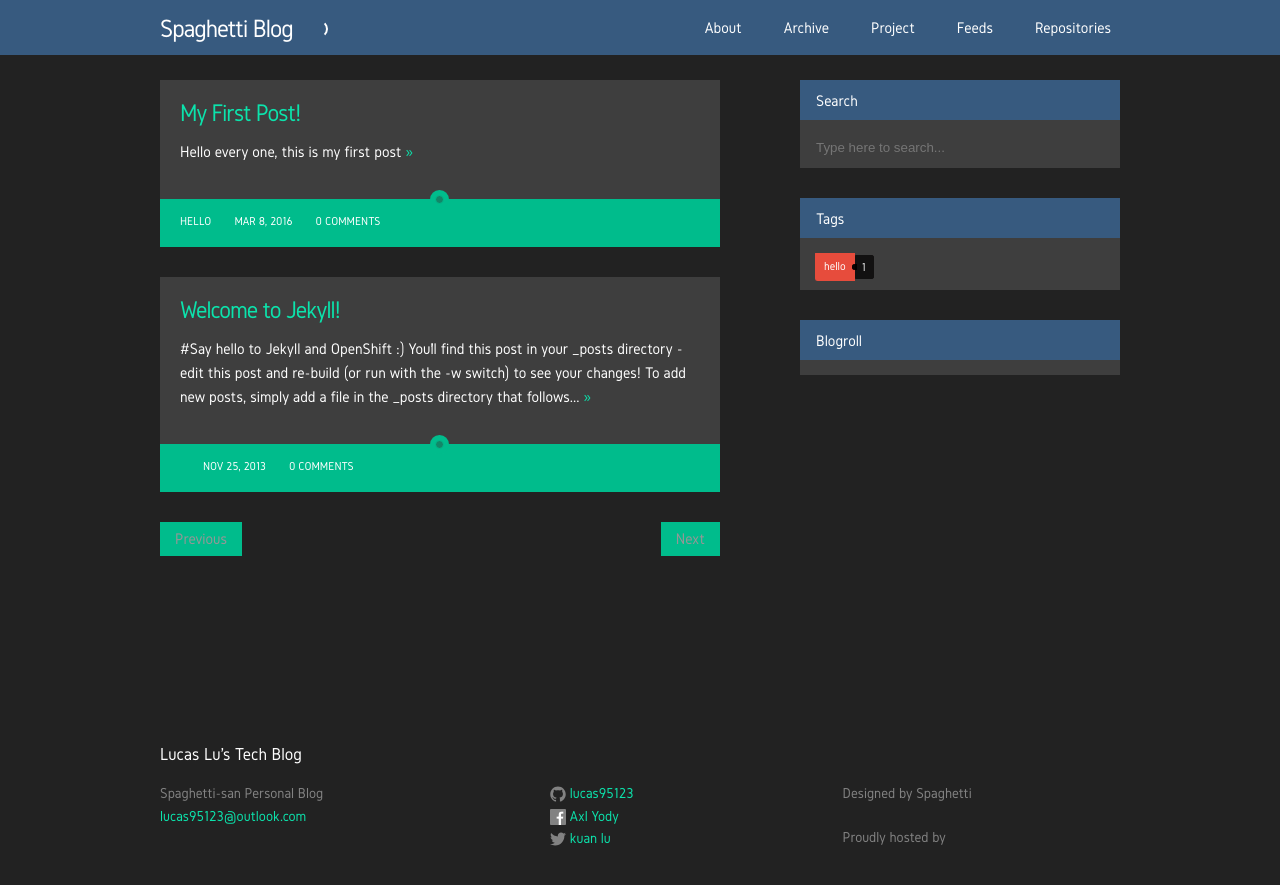
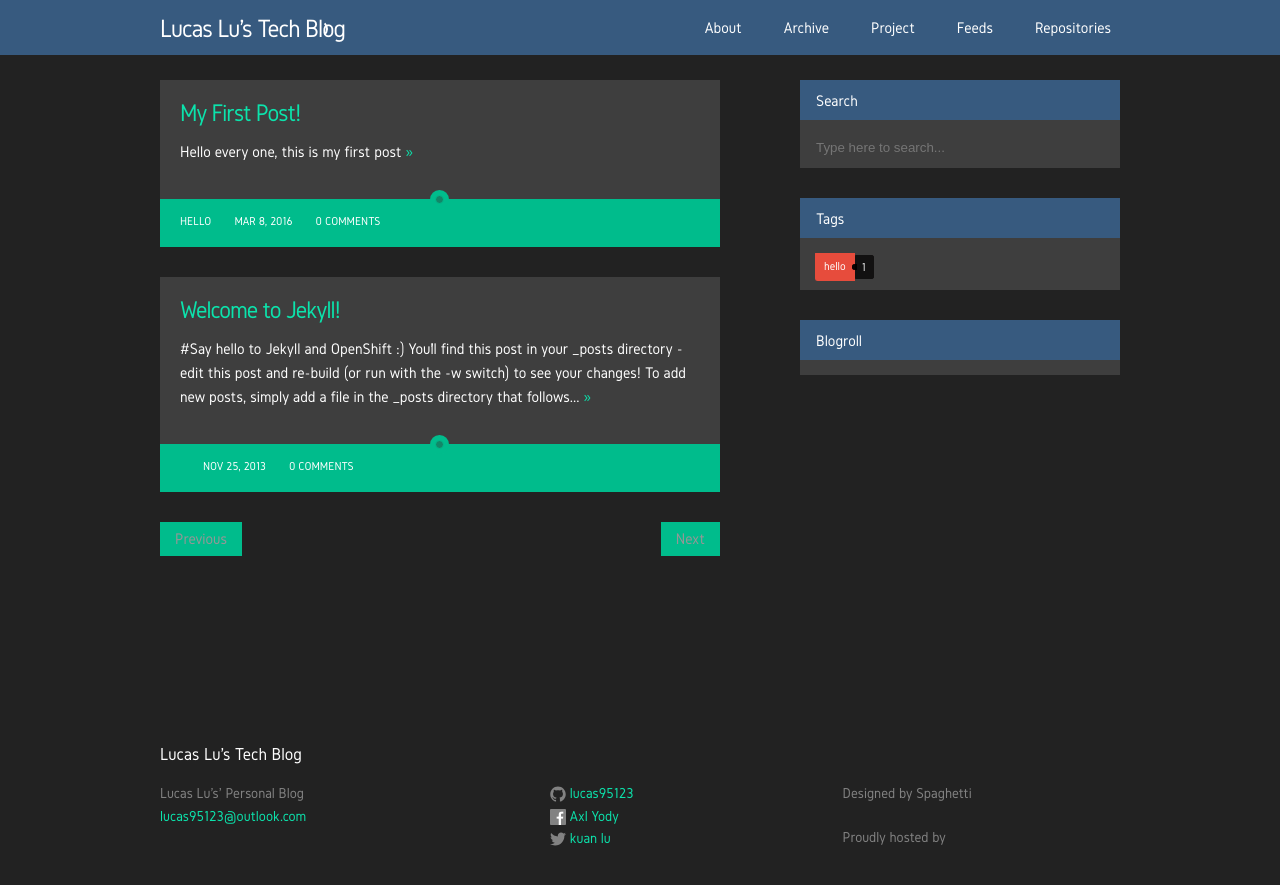
Before and after one commit to lucas95123/lucas95123.github.io, a Jekyll site: the page built from index.html, in a window 1280 px wide and 940 px high. Shown: the top 885 px of the window. Built offline with Jekyll 4.4.1, drawn with Linux system fonts in a browser that asks for light colours; nearby versions of some CDN libraries; the list of posts is cut into pages by our own code; comment, search, counter and statistics services are not loaded; a style sheet for code colours, icons or effects is not loaded.

Commit message:
Changed Title

```diff
--- a/_data/comments.yml
+++ b/_data/comments.yml
@@ -2,8 +2,8 @@ sessions:
 - _id: ODI5MjY=
   comment: Just testing
   created: 2015-12-28 08:21:04.435642+00:00
-  email: axlyody@gmail.com
-  name: Spaghettiaru
+  email: kuanlu1995123@gmail.com
+  name: Lucas Lu
   path: /web/2015/12/27/start-a-blog.html
   title: ''
-  url: http://spaghetti.ga
+  url: http://lucas95123.github.io
--- a/_includes/footer.html
+++ b/_includes/footer.html
@@ -4,7 +4,7 @@
     <div class="footer-col-wrapper">
       <div class="footer-col footer-col-1">
         <ul class="contact-list">
-          <li>Spaghetti-san Personal Blog</li>
+          <li>Lucas Lu's' Personal Blog</li>
           <li><a href="mailto:{{ site.email }}">{{ site.email }}</a></li>
         </ul>
       </div>
--- a/_includes/header.html
+++ b/_includes/header.html
@@ -4,7 +4,7 @@
   <div class="pace-progress-inner"></div>
 </div>
 <div class="pace-activity"></div></div>
-  <a id="route" class="site-title" href="{{ site.baseurl }}/">Spaghetti Blog</a>
+  <a id="route" class="site-title" href="{{ site.baseurl }}/">Lucas Lu's Tech Blog</a>
 
     <nav class="site-nav">
       <a href="#" class="menu-icon">
--- a/sitemap.xml
+++ b/sitemap.xml
@@ -8,7 +8,7 @@ sitemap:
   {% for post in site.posts %}
     {% unless post.published == false %}
     <url>
-      <loc>http://spaghetti.ga{{ post.url }}</loc>
+      <loc>http://lucas95123.github.io{{ post.url }}</loc>
       {% if post.sitemap.lastmod %}
         <lastmod>{{ post.sitemap.lastmod | date: "%Y-%m-%d" }}</lastmod>
       {% elsif post.date %}
```
